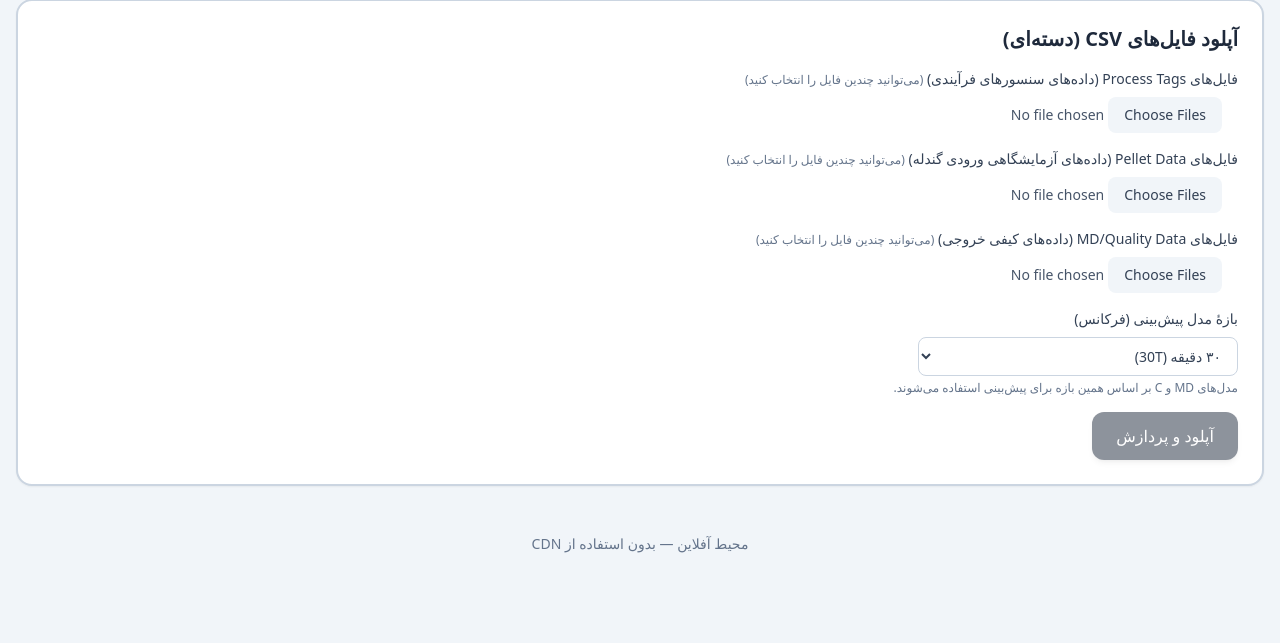
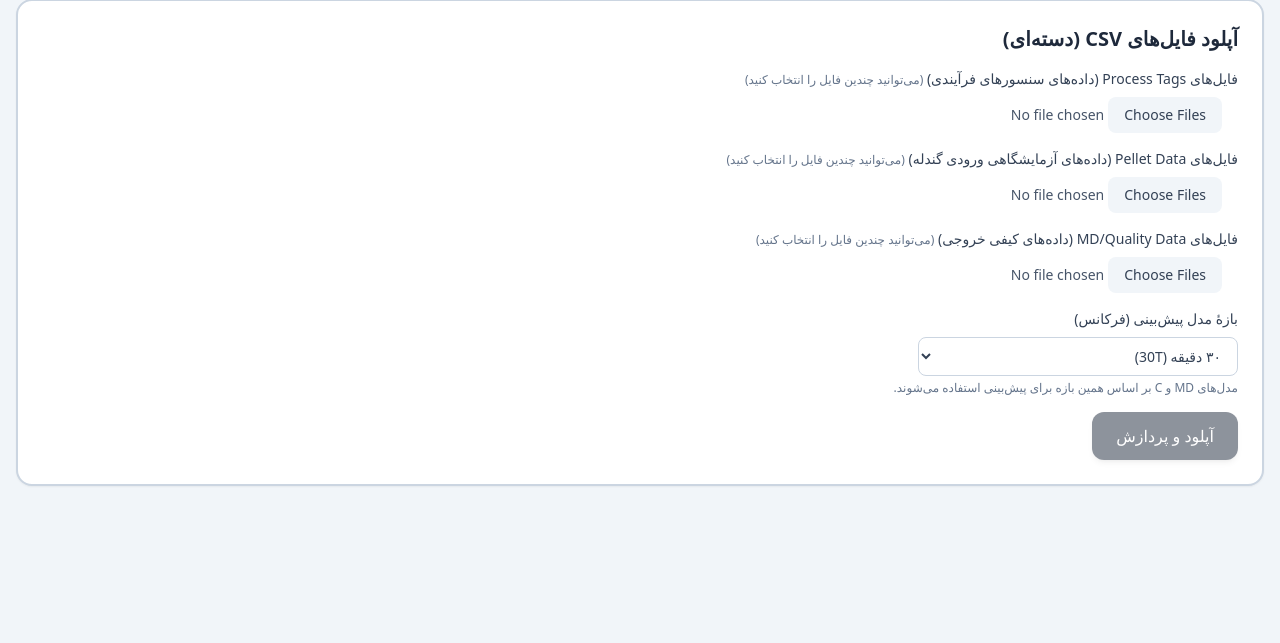
Before and after one commit to mohadesh/DRAI-Offline-Prototype, a Flask app: page / in a window 1280 px wide. Shown: the part 157-800 px from the top of the page. Run offline with Flask 3, Linux system fonts and the light colour scheme; some libraries are stand-ins or nearby versions.

Commit message:
Remove footer section from index.html to streamline the template and improve layout consistency.

```diff
--- a/templates/index.html
+++ b/templates/index.html
@@ -195,10 +195,6 @@
         </div>
       </section>
     </main>
-
-    <footer class="mt-12 text-center text-sm text-slate-500">
-      محیط آفلاین — بدون استفاده از CDN
-    </footer>
   </div>
 
   <script>
```
